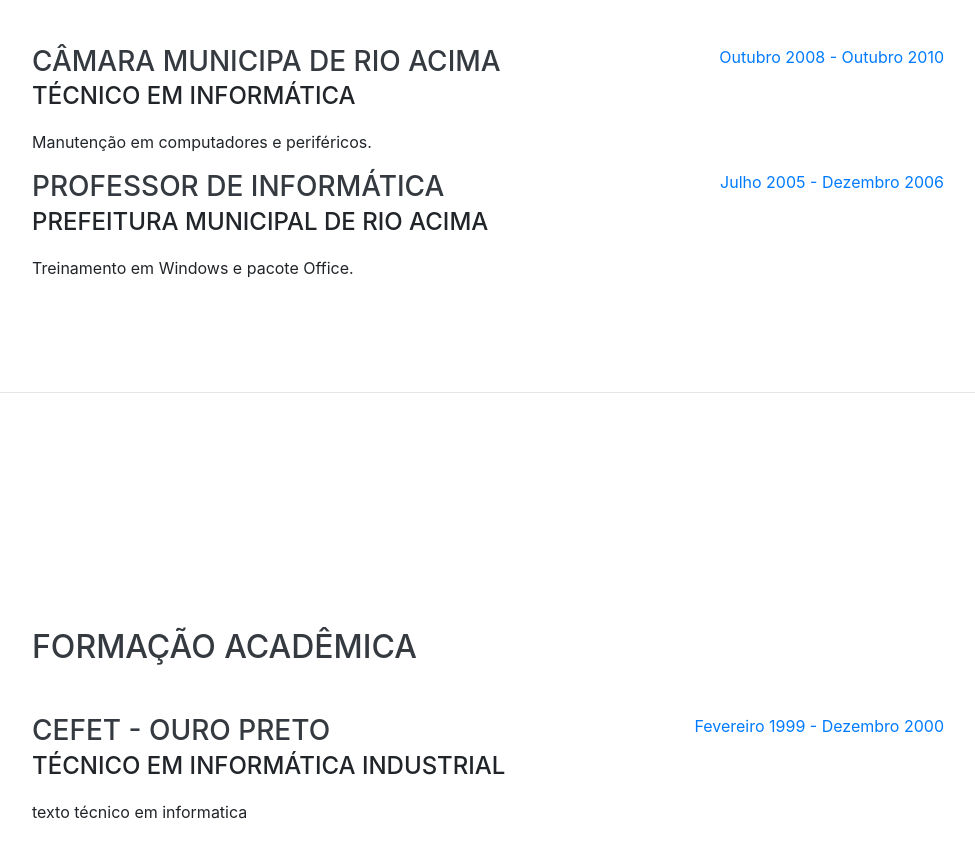
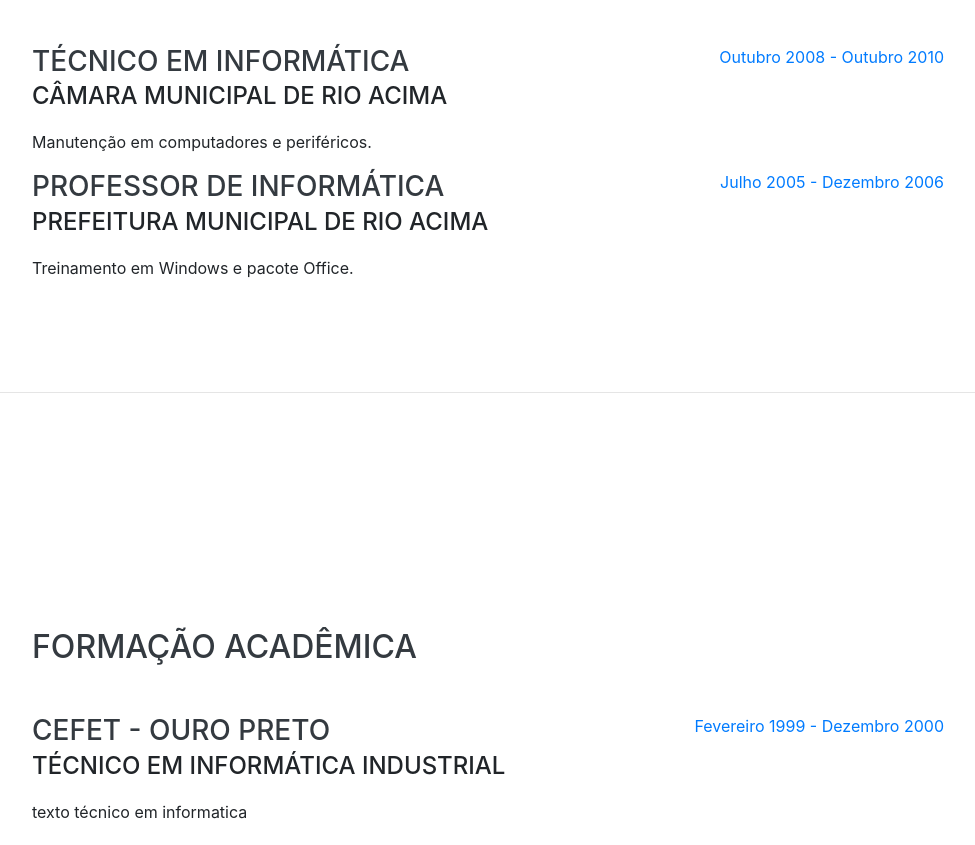
Before and after one commit to fernando-paiva-brito/fernandopaiva.github.io, a website with bundled scripts: page index.html in a window 1280 px wide. Shown: the part 1298-2143 px from the top of the page, without its empty margins (288-1263 px from the left). Built offline with nearby package versions, Linux system fonts and the light colour scheme; a web font is replaced by a local one.

Commit message:
Update index.html

```diff
--- a/index.html
+++ b/index.html
@@ -111,8 +111,8 @@
 
         <div class="resume-item d-flex flex-column flex-md-row justify-content-between">
           <div class="resume-content">
-            <h3 class="mb-0">Câmara Municipa de Rio Acima</h3>
-            <div class="subheading mb-3">Técnico em Informática</div>
+            <h3 class="mb-0">Técnico em Informática</h3>
+            <div class="subheading mb-3">Câmara Municipal de Rio Acima</div>
             <p>Manutenção em computadores e periféricos.</p>
           </div>
           <div class="resume-date text-md-right">
```
